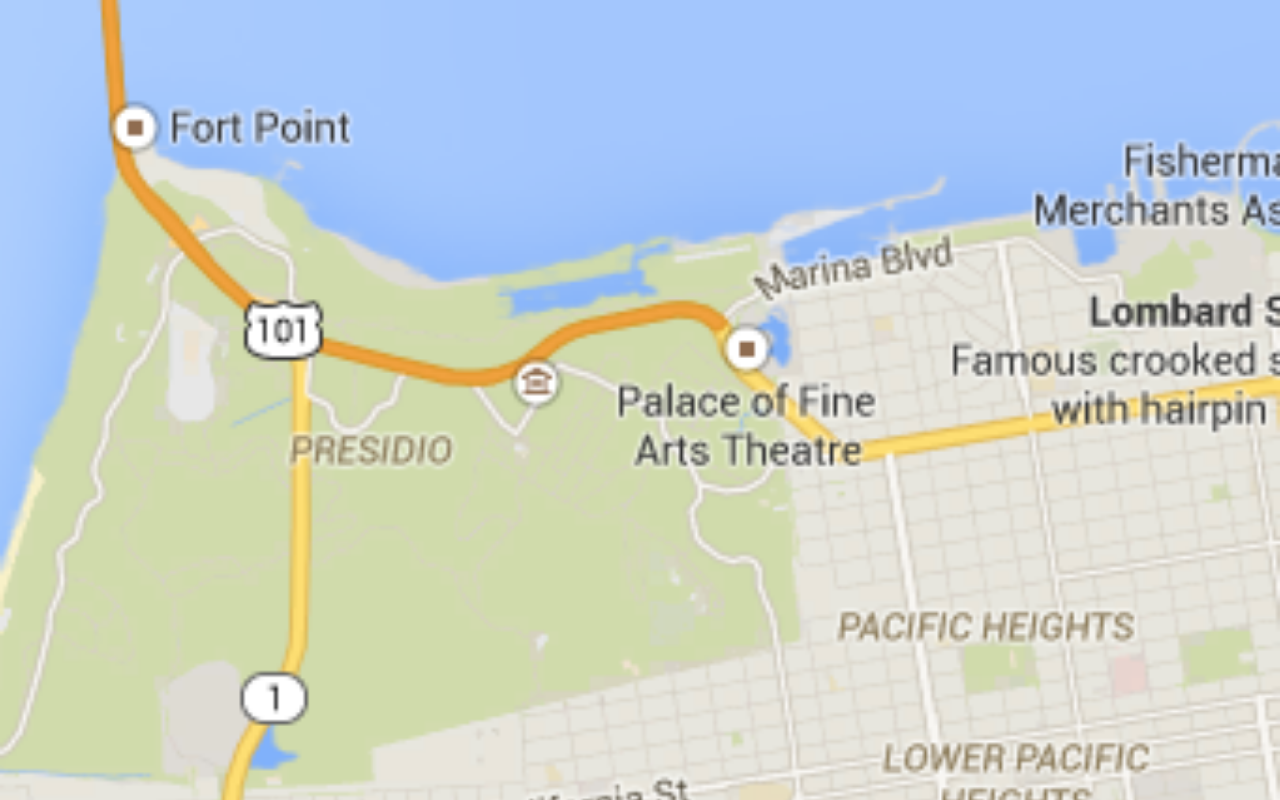
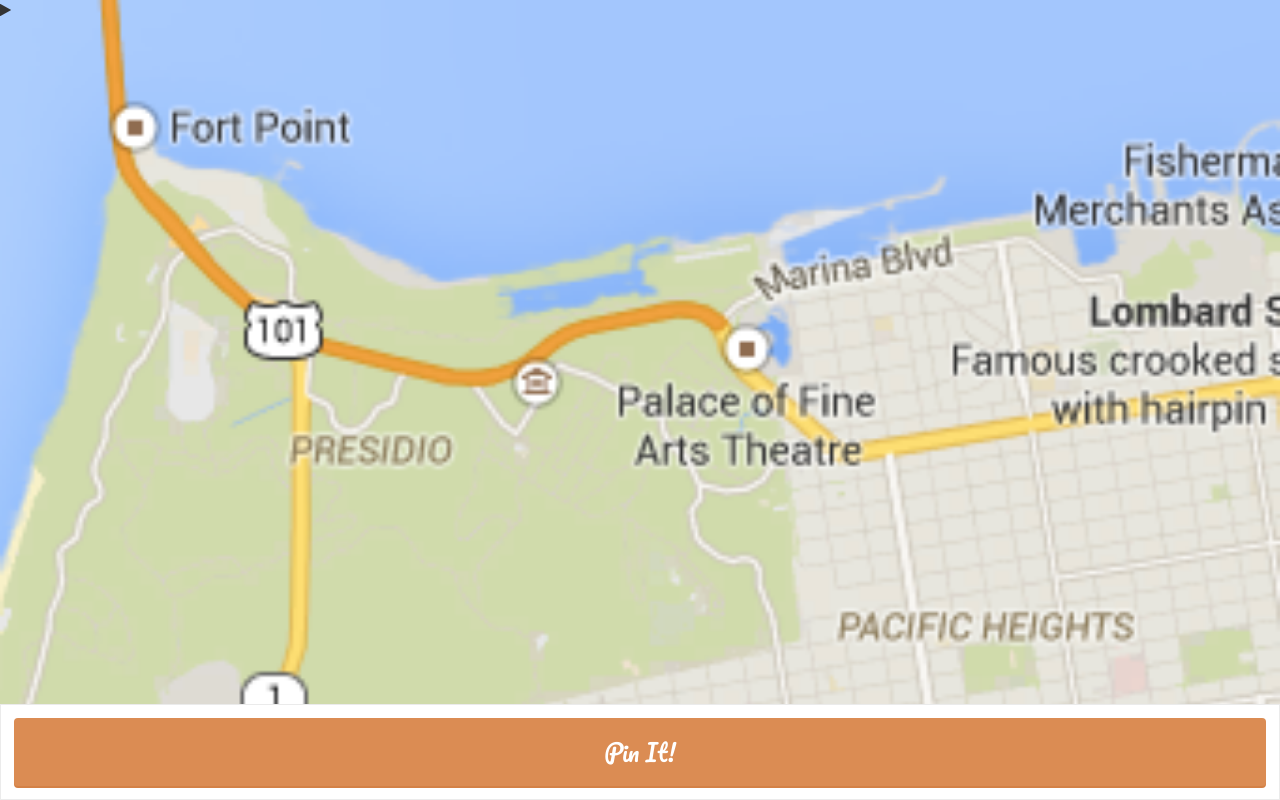
Before and after one commit to junwen182/wonderlust, a plain HTML site: page pin.html in a window 1280 px wide. Drawn offline with Linux system fonts and the light colour scheme.

Commit message:
added pis

```diff
--- a/pin.html
+++ b/pin.html
@@ -15,7 +15,29 @@
 
   <body>
 
+    <div class="pin-holder">
+      <!--video-->
+      <div class="video-holder">
+        <i class="fa fa-play"></i>
+      </div>
 
+      <!--Select Location-->
+      <div class="location-holder">
+      </div>
+
+      <!--Comments-->
+      <div class="comments-holder">
+      </div>
+
+      <!--Pin It!-->
+      <div class="check-in-holder">
+        <a class="check-in-link">
+          <div class="check-in-button">
+            Pin It!
+          </div>
+        </a>
+      </div>
+    </div>
 
   </body>
 </html>
```
